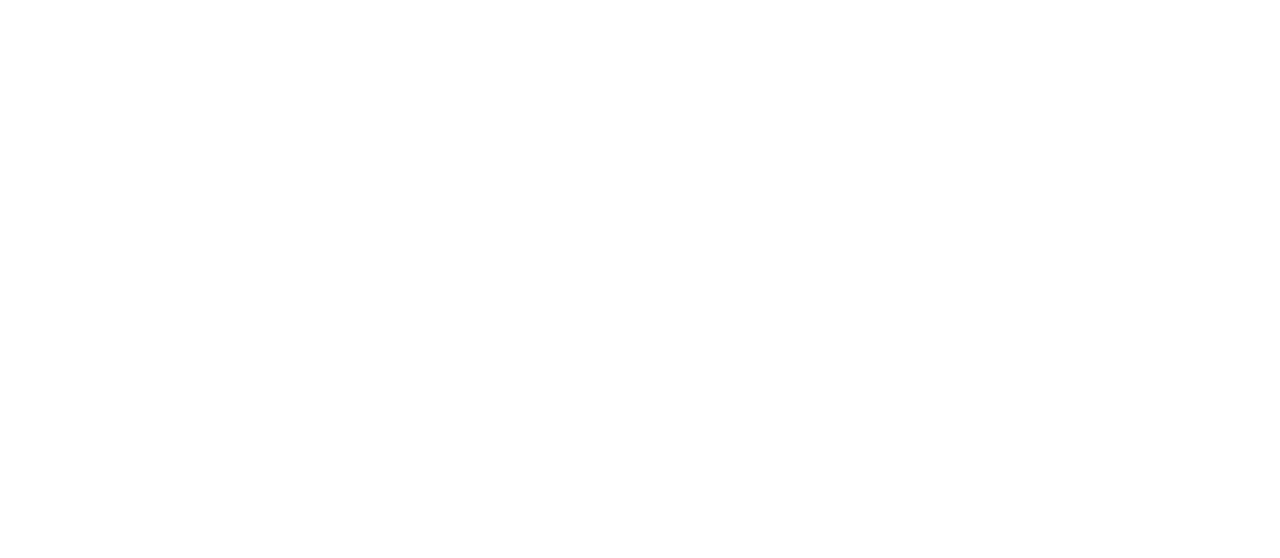
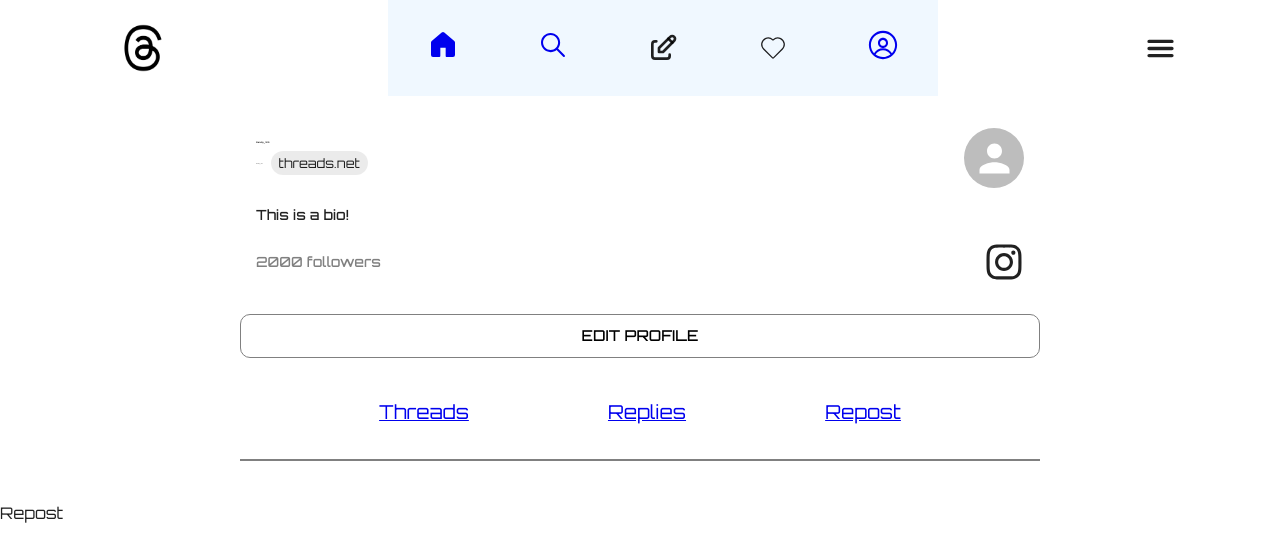
Before and after one commit to sandip95-web/thread_clone, a React (Vite) app in the folder client/: page /profile/reposts/1 in a window 1280 px wide. Before the commit this address had no page. Shown: the top 558 px of the page. Built offline with nearby package versions, Linux system fonts and the light colour scheme.

Commit message:
add profile layout

```diff
--- a/client/src/App.tsx
+++ b/client/src/App.tsx
@@ -3,10 +3,15 @@
 import { BrowserRouter, Route, Routes } from "react-router-dom";
 import ProtectedLayout from "./pages/Protected/ProtectedLayout";
 
-
 // const Register = lazy(() => import("./pages/Register"));
 const Search = lazy(() => import("./pages/Protected/Search"));
 const Home = lazy(() => import("./pages/Protected/Home"));
+const ProfileLayout = lazy(
+  () => import("./pages/Protected/profile/ProfileLayout")
+);
+const Threads = lazy(() => import("./pages/Protected/profile/Threads"));
+const Replies = lazy(() => import("./pages/Protected/profile/Replies"));
+const Repost = lazy(() => import("./pages/Protected/profile/Repost"));
 const App: FC = () => {
   return (
     <>
@@ -17,6 +22,11 @@
               <Route path="" element={<Home />} />
               <Route path="post/:id" element={<h1>Single Post</h1>} />
               <Route path="search" element={<Search />} />
+              <Route path="profile/" element={<ProfileLayout />}>
+                <Route path="threads/:id" element={<Threads />} />
+                <Route path="replies/:id" element={<Replies />} />
+                <Route path="reposts/:id" element={<Repost />} />
+              </Route>
             </Route>
           </Routes>
         </BrowserRouter>
--- a/client/src/components/common/Navbar.tsx
+++ b/client/src/components/common/Navbar.tsx
@@ -23,7 +23,9 @@
         </Link>
         <TbEdit size={32} />
         <CiHeart size={32} />
-        <RxAvatar size={32} />
+        <Link to={"/profile/threads/1"}>
+          <RxAvatar size={32} />
+        </Link>
       </Stack>
     </>
   );
--- /dev/null
+++ b/client/src/pages/Protected/profile/ProfileLayout.tsx
@@ -0,0 +1,94 @@
+import { Avatar, Button, Chip, Stack, Typography } from "@mui/material";
+import { FC } from "react";
+import { FaInstagram } from "react-icons/fa";
+import { Link, Outlet } from "react-router-dom";
+
+const ProfileLayout: FC = () => {
+  return (
+    <>
+      <Stack
+        flexDirection={"column"}
+        gap={2}
+        p={2}
+        m={2}
+        width={"800px"}
+        mx={"auto"}
+      >
+        <Stack
+          flexDirection={"row"}
+          justifyContent={"space-between"}
+          alignItems={"center"}
+        >
+          <Stack flexDirection={"column"} gap={1}>
+            <Typography variant="h2" fontWeight={"bold"} fontSize={2}>
+              Sandip_123
+            </Typography>
+            <Stack flexDirection={"row"} alignItems={"center"} gap={1}>
+              <Typography variant="h2" fontSize={1}>
+                Sandip_123
+              </Typography>
+              <Chip
+                label="threads.net"
+                size="small"
+                sx={{ fontSize: "0.8rem" }}
+              />
+            </Stack>
+          </Stack>
+          <Avatar src="" alt="" sx={{ width: 60, height: 60 }} />
+        </Stack>
+        <Typography variant="subtitle2">This is a bio!</Typography>
+        <Stack
+          flexDirection={"row"}
+          justifyContent={"space-between"}
+          alignItems={"center"}
+        >
+          <Typography variant="subtitle2" color="gray">
+            2000 followers
+          </Typography>
+          <FaInstagram size={40} />
+        </Stack>
+      </Stack>
+      <Button
+        size="large"
+        sx={{
+          color: "black",
+          width: "800px",
+          mx: "auto",
+          textAlign: "center",
+          border: "1px solid gray",
+          borderRadius: "10px",
+          ":hover": {
+            cursor: "pointer",
+          },
+        }}
+      >
+        Edit Profile
+      </Button>
+      <Stack
+        flexDirection={"row"}
+        justifyContent={"space-evenly"}
+        my={5}
+        pb={4}
+        borderBottom={"2px solid gray"}
+        fontSize={"1.2rem"}
+        width={"800px"}
+        mx={"auto"}
+      >
+        <Link to={"/profile/threads/1"} className="link">
+          Threads
+        </Link>
+
+        <Link to={"/profile/replies/1"} className="link">
+          Replies
+        </Link>
+
+        <Link to={"/profile/reposts/1"} className="link">
+          Repost
+        </Link>
+      </Stack>
+      <Outlet/>
+    </>
+  );
+};
+
+export default ProfileLayout;
--- /dev/null
+++ b/client/src/pages/Protected/profile/Replies.tsx
@@ -0,0 +1,11 @@
+import {FC} from 'react'
+
+const Replies:FC = () => {
+  return (
+    <div>
+      Replies
+    </div>
+  )
+}
+
+export default Replies
--- /dev/null
+++ b/client/src/pages/Protected/profile/Repost.tsx
@@ -0,0 +1,11 @@
+import {FC} from 'react'
+
+const Repost:FC = () => {
+  return (
+    <div>
+      Repost
+    </div>
+  )
+}
+
+export default Repost
--- /dev/null
+++ b/client/src/pages/Protected/profile/Threads.tsx
@@ -0,0 +1,11 @@
+import {FC} from 'react'
+
+const Threads:FC = () => {
+  return (
+    <div>
+
+    </div>
+  )
+}
+
+export default Threads
```
Also changed, not shown: client/src/pages/Contact.tsx (deleted, +0 -11 lines), client/src/pages/User.tsx (deleted, +0 -11 lines).
